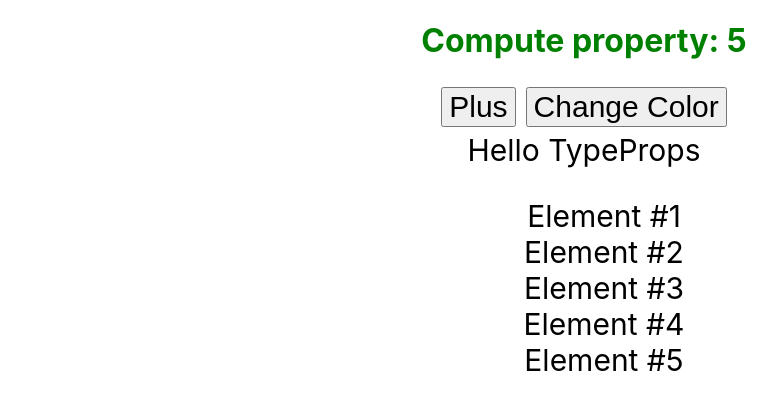
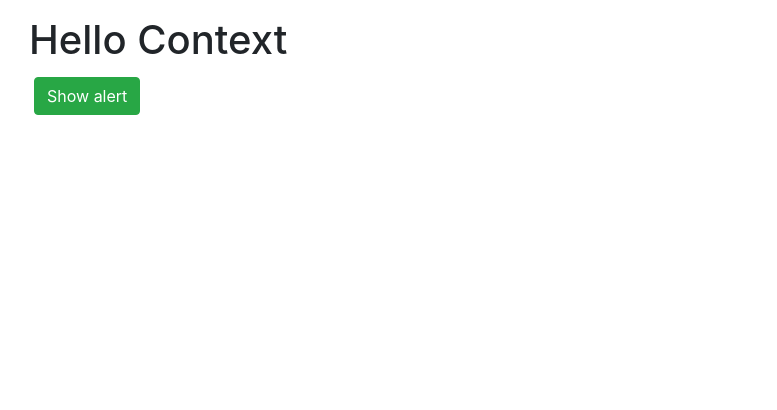
Before and after one commit to freshjsoftd/onl-js-pd2023-1-hooks-learning, a React (Create React App) app: page / in a window 1280 px wide. Shown: the top 410 px of the page, without its empty margins (56-833 px from the left). Built offline with nearby package versions, Linux system fonts and the light colour scheme.

Commit message:
Add code for explanation useContext

```diff
--- a/public/index.html
+++ b/public/index.html
@@ -10,6 +10,7 @@
       content="Web site created using create-react-app"
     />
     <link rel="apple-touch-icon" href="%PUBLIC_URL%/logo192.png" />
+    <link rel="stylesheet" href="https://stackpath.bootstrapcdn.com/bootstrap/4.5.2/css/bootstrap.min.css">
     <!--
       manifest.json provides metadata used when your web app is installed on a
       user's mobile device or desktop. See https://developers.google.com/web/fundamentals/web-app-manifest/
--- a/src/App.js
+++ b/src/App.js
@@ -1,46 +1,18 @@
-import React, {useCallback, useState } from 'react';
+import React from 'react';
 import './App.css';
-import CallbackItems from './components/CallbackItems';
-import TypeProps from './components/TypeProps';
+import Alert from './components/alert/Alert';
+import AlertProvider from './components/alert/AlertContext';
+import Main from './components/Main';
 
 function App() {
 
-  const [colored, setColored] = useState(false);
-	const [count, setCount] = useState(5);
-
-	const styles = {
-		color: colored ? 'red' : 'green',
-	}
-
-  const createItems = useCallback(() => {
-    return new Array(count).fill('').map((el, index) => `Element #${index + 1}`)
-  }, [count])
-  // // Non memoized function
-  // const createItems = () => {
-  //   return new Array(count).fill('').map((el, index) => `Element #${index + 1}`)
-  // }
-
-
 	return (
-		<>
-			<div className='app'>
-				<h1 style={styles}>Compute property: {count}</h1>
-				<button onClick={() => setCount((prev) => prev + 1)}>
-					Plus
-				</button>
-				<button
-					onClick={() => setColored((prev) => !prev)}>
-					Change Color
-				</button>
-				<TypeProps
-					count={2}
-					func={() => console.log('functionProp')}
-					// string={'It is string'}
-					bool={true}
-				/>
-        <CallbackItems getItems={createItems}/>
+		<AlertProvider value={alert}>
+			<div className='container pt-3'>
+				<Alert />
+				<Main toggle={() => {}}/>
 			</div>
-		</>
+		</AlertProvider>
 	);
 }
 
--- /dev/null
+++ b/src/components/Main.js
@@ -0,0 +1,21 @@
+import React from 'react';
+import {useAlert} from './alert/AlertContext'
+
+function Main() {
+
+  const {toggle} = useAlert();
+
+  return (
+    <>
+    <h1>Hello Context</h1>
+    <button
+      className="btn btn-success"
+      onClick={toggle}
+      >
+        Show alert
+        </button>
+    </>
+  )
+}
+
+export default Main
--- /dev/null
+++ b/src/components/alert/Alert.js
@@ -0,0 +1,15 @@
+import React from 'react'
+import { useAlert } from './AlertContext';
+
+function Alert() {
+  const {visible, toggle} = useAlert();
+
+  if(!visible){
+    return null;
+  }
+  return (
+    <div className="alert alert-danger" onClick={toggle}>It is very important mesage</div>
+  )
+}
+
+export default Alert
--- /dev/null
+++ b/src/components/alert/AlertContext.js
@@ -0,0 +1,24 @@
+import React, { useContext, useState } from 'react';
+
+const AlertContext = React.createContext();
+
+export const useAlert = () => {
+  return useContext(AlertContext);
+}
+
+function AlertProvider({children}) {
+  const [alert, setAlert] = useState(false);
+
+	const toggle = () => setAlert(prev => !prev);
+
+  return (
+    <AlertContext.Provider value={{
+      visible: alert,
+      toggle
+    }}>
+      {children}
+    </AlertContext.Provider>
+  )
+}
+
+export default AlertProvider
```
